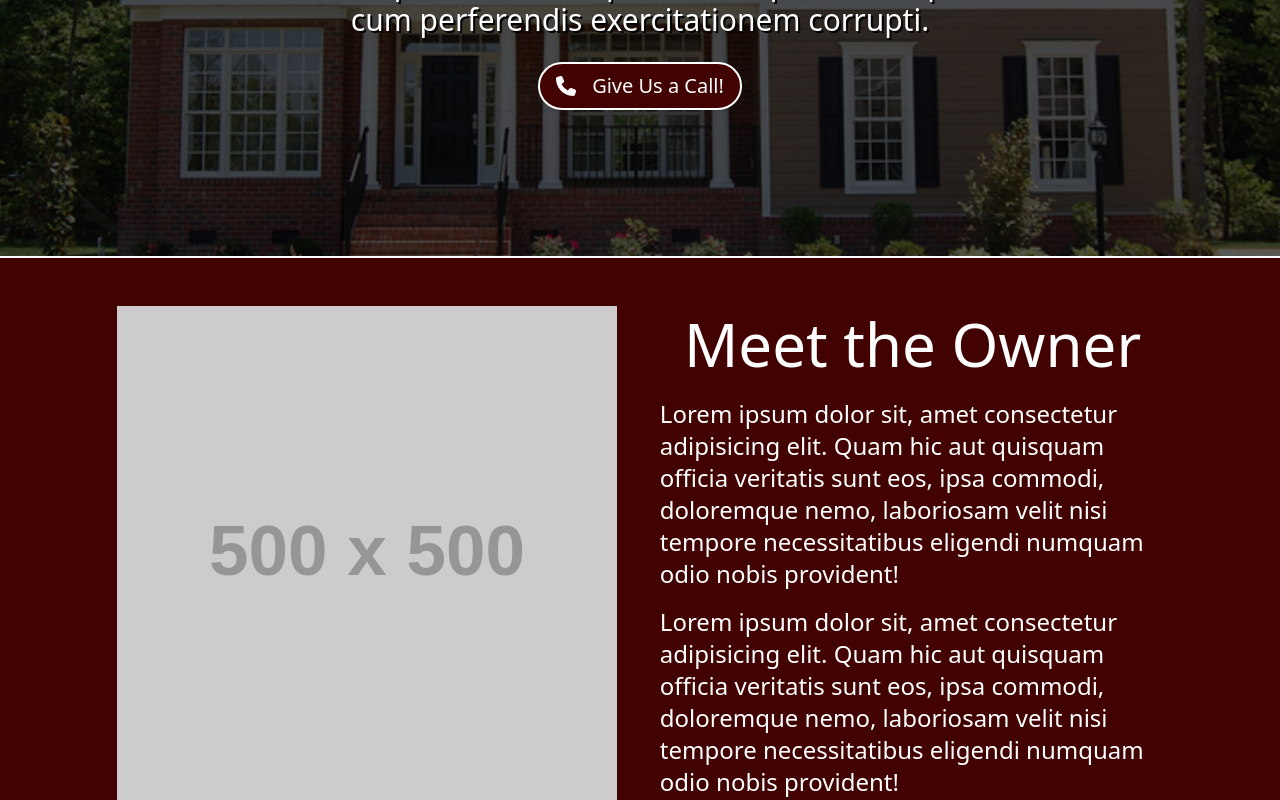
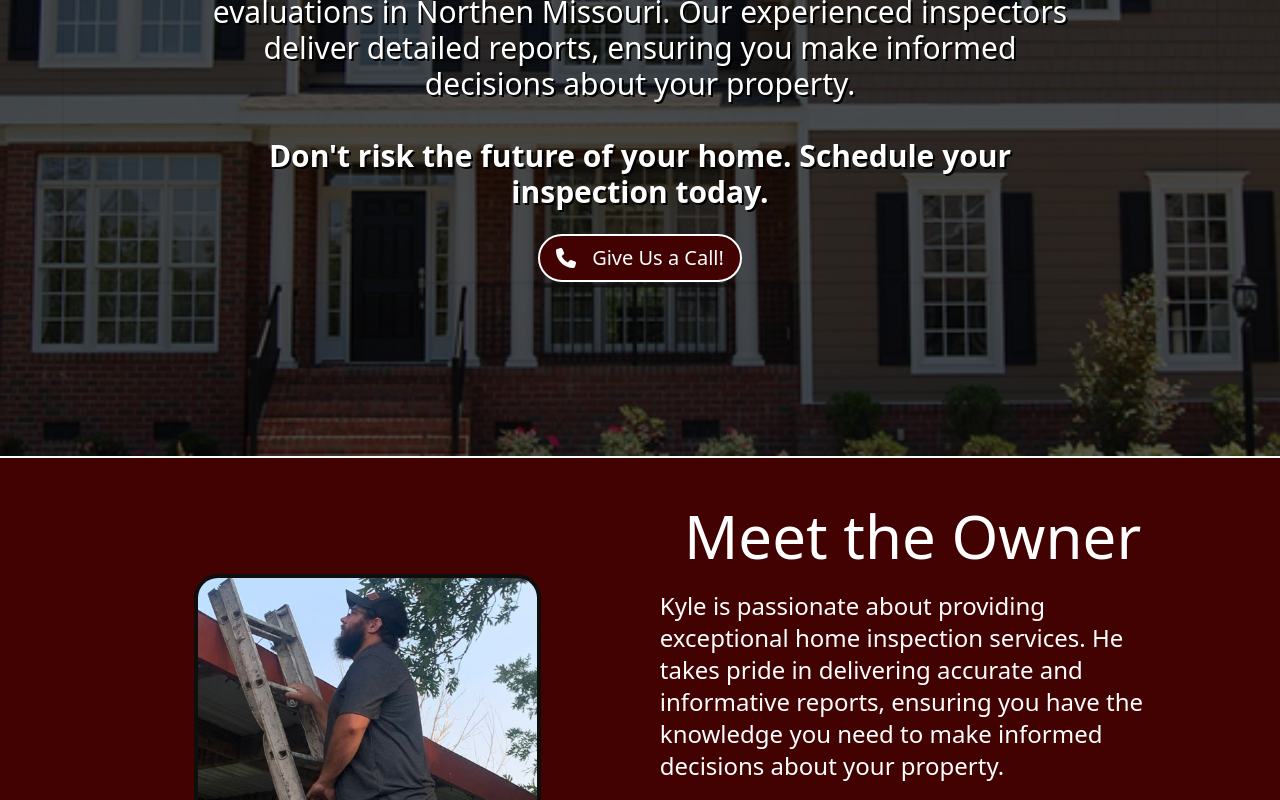
Before and after one commit to CollierTR/Penrod-Property-Inspections, a React (Vite) app: page /about in a window 1280 px wide. Shown: the part 420-1220 px from the top of the page. Built offline with nearby package versions, Linux system fonts and the light colour scheme.

Commit message:
Added text to 'about' page

```diff
--- a/src/pages/About.jsx
+++ b/src/pages/About.jsx
@@ -12,14 +12,18 @@ export default function About() {
 
   return (
     <div>
-      <div className="flex relative h-[600px] md:h-[600px] lg:h-[620px] xl:[1740px] flex-col justify-center place-items-center text-center">
+      <div className="flex relative h-[800px] md:h-[800px] lg:h-[820px] xl:[1740px] flex-col justify-center place-items-center text-center">
 
         <div className='max-w-6xl absolute z-20 text-light flex flex-col gap-5 sm:gap-6 justify-center place-items-center shadow'>
           <div className=" text-4xl sm:text-6xl ">
             <h1>About Us</h1>
           </div>
           <div className="w-1/2 my-0 mx-auto border sm:border-2 border-light"></div>
-          <p className='text-2xl sm:text-3xl text-wrap w-3/4'>Lorem, ipsum dolor sit amet consectetur adipisicing elit. Rerum maxime inventore tempora aperiam hic nam, itaque est amet et porro iusto saepe tenetur ipsam sit aspernatur cum perferendis exercitationem corrupti.</p>
+          <p className='text-2xl sm:text-3xl w-3/4 text-pretty'>Penrod Property Inspections provides the best comprehensive home inspections and sewer/septic system evaluations in Northen Missouri. Our experienced inspectors deliver detailed reports, ensuring you make informed decisions about your property.
+          <br />
+          <br />
+          <span className="font-semibold text-pretty">Don't risk the future of your home. Schedule your inspection today.</span>
+          </p>
           <a href="tel:6604122963">
             <Button padding='py-2 px-4' size='text-lg sm:text-xl' text='Give Us a Call!' isCallButton="yes"></Button>
           </a>
@@ -42,11 +46,11 @@ export default function About() {
           <div className="flex flex-col-reverse lg:flex-row-reverse bg-primary mx-auto gap-6 justify-center place-items-center py-12 w-10/12">
             <div className="flex flex-col gap-4 w-full lg:w-1/2 px-2">
               <h1 className="text-center text-4xl sm:text-6xl mb-2 text-light">Meet the Owner</h1>
-              <p className="text-xl sm:text-2xl">Lorem ipsum dolor sit, amet consectetur adipisicing elit. Quam hic aut quisquam officia veritatis sunt eos, ipsa commodi, doloremque nemo, laboriosam velit nisi tempore necessitatibus eligendi numquam odio nobis provident!</p>
-              <p className="text-2xl">Lorem ipsum dolor sit, amet consectetur adipisicing elit. Quam hic aut quisquam officia veritatis sunt eos, ipsa commodi, doloremque nemo, laboriosam velit nisi tempore necessitatibus eligendi numquam odio nobis provident!</p>
+              <p className="text-xl sm:text-2xl">Kyle is passionate about providing exceptional home inspection services. He takes pride in delivering accurate and informative reports, ensuring you have the knowledge you need to make informed decisions about your property.</p>
+              <p className="text-2xl">He is committed to building strong relationships with clients and providing personalized service. Whether you're a first-time homebuyer or a seasoned homeowner, he is here to guide you through the inspection process.</p>
             </div>
-            <div className="flex justify-center place-items-center w-full lg:w-1/2">
-              <img src="https://placehold.co/500x500?text=Picture+Of+You+Here" alt="" />
+            <div className="flex justify-center place-items-center w-full xl:w-1/2">
+              <img src="/KyleOnLadder.png" alt="" className="w-4/5 lg:w-2/3 rounded-3xl border-4 border-dark"/>
             </div>
           </div>
 
--- a/src/pages/Services.jsx
+++ b/src/pages/Services.jsx
@@ -24,7 +24,7 @@ export default function Services() {
             <h1>Our Services</h1>
           </div>
           <div className="w-1/2 my-0 mx-auto border sm:border-2 border-light"></div>
-          <p className='text-2xl sm:text-3xl text-pretty text-wrap w-3/4 mb-6'>We provide a variety of services to meet your needs. Explore what we offer and find out how we can help you achieve your goals.</p>
+          <p className='text-2xl sm:text-3xl text-pretty w-3/4 mb-6'>We provide a variety of services to meet your needs. Explore what we offer and find out how we can help you achieve your goals.</p>
           <a href="tel:6604122963">
             <Button padding='py-3 px-6' isCallButton="true" size='text-lg sm:text-xl' text='Give Us a Call!'></Button>
           </a>
```
Also changed, not shown: 1 other file (tests, documents, lock files or other folders).
